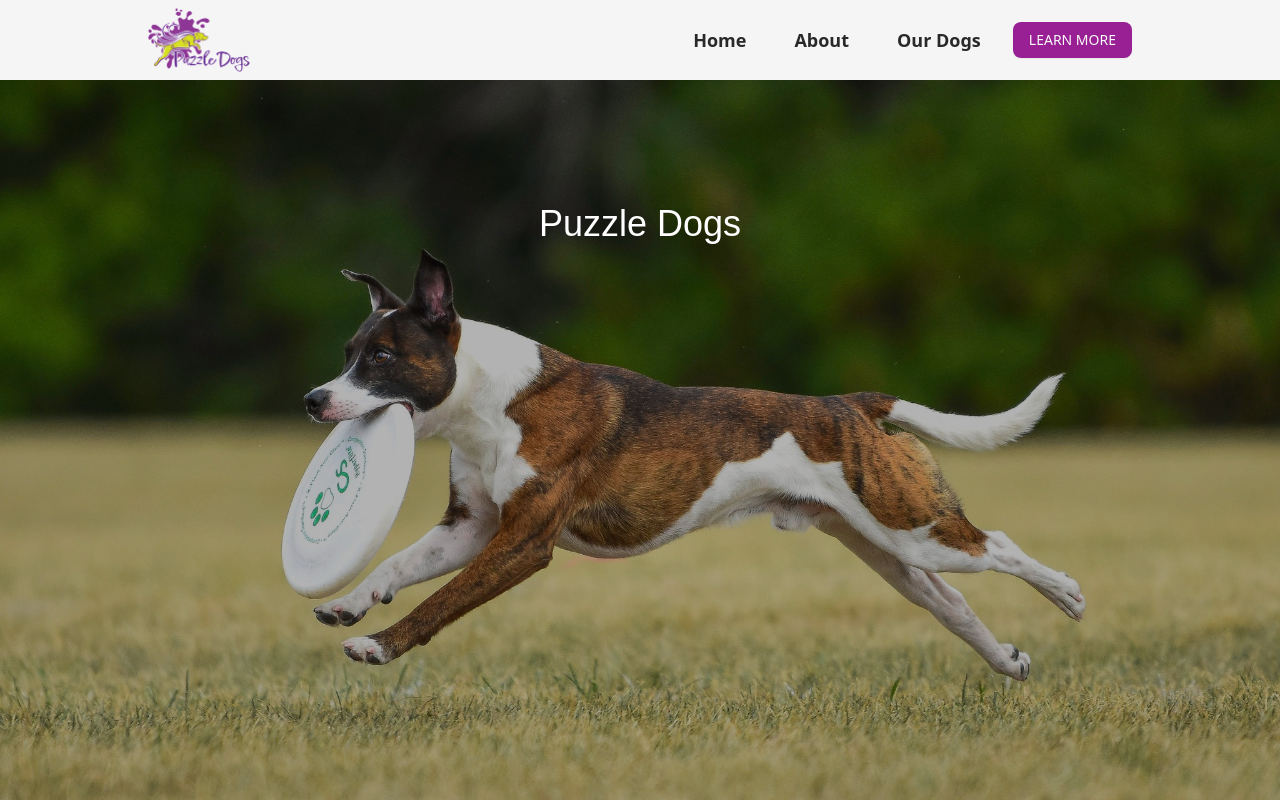
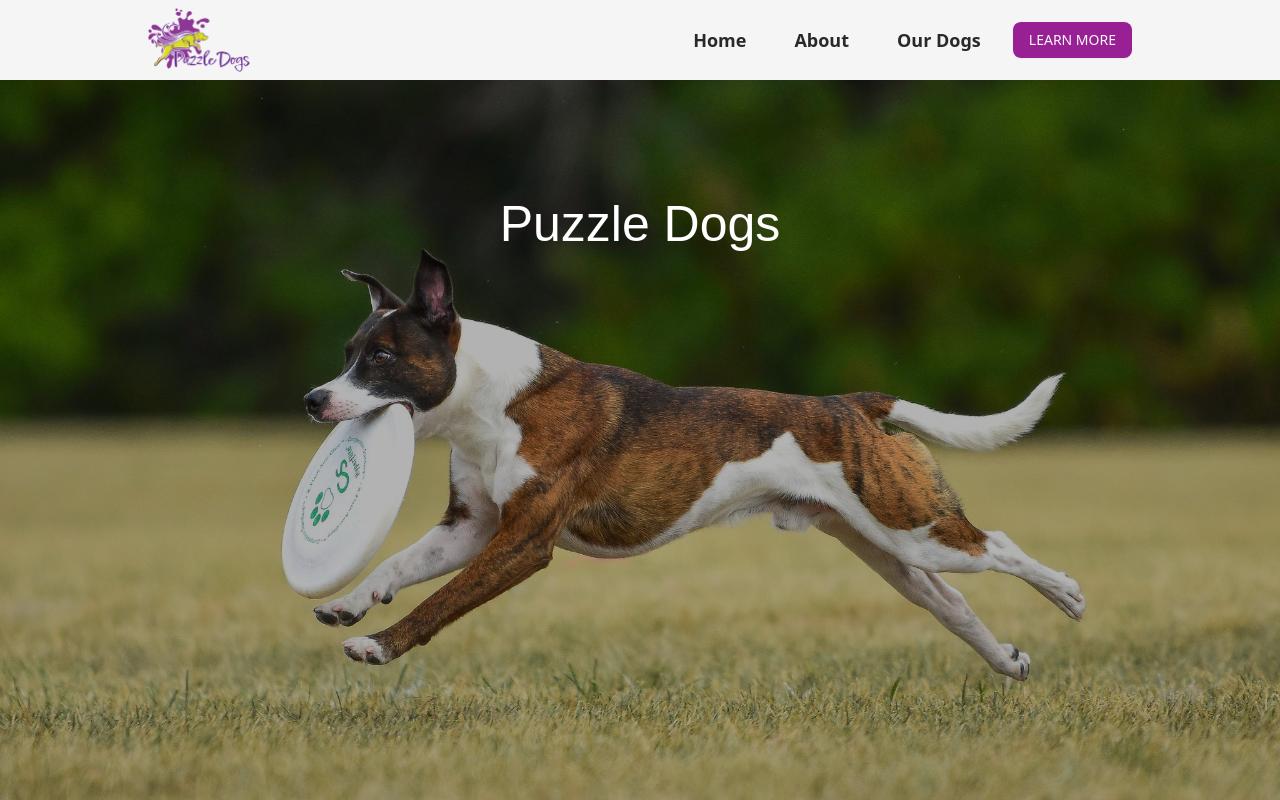
Before and after one commit to Danielle254/puzzle-dogs, a Next.js app: page / in a window 1280 px wide. Shown: the top 800 px of the page. Built offline with nearby package versions, Linux system fonts and the light colour scheme; a web font is replaced by a local one.

Commit message:
refactor: move header font styling to global css

```diff
--- a/components/Hero.tsx
+++ b/components/Hero.tsx
@@ -17,7 +17,7 @@ export default function Hero({ image, alt, h1, imageClasses }: HeroProps) {
         <div className="absolute inset-0 bg-black opacity-30"></div>
       </div>
       <div className="absolute top-1/5 left-1/2 -translate-x-1/2 -translate-y-1/2 z-10 text-center text-white">
-        <h1 className="text-4xl">{h1}</h1>
+        <h1>{h1}</h1>
       </div>
     </section>
   );
```
